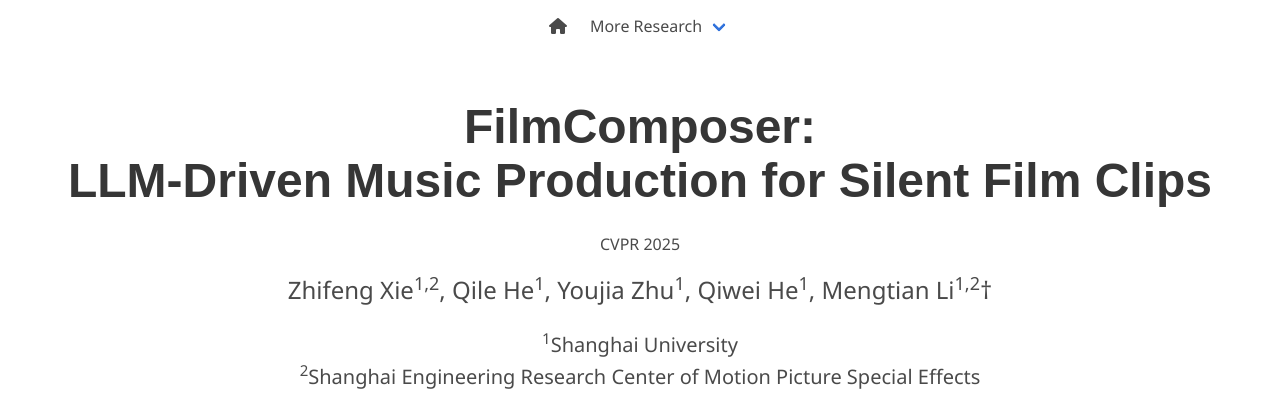
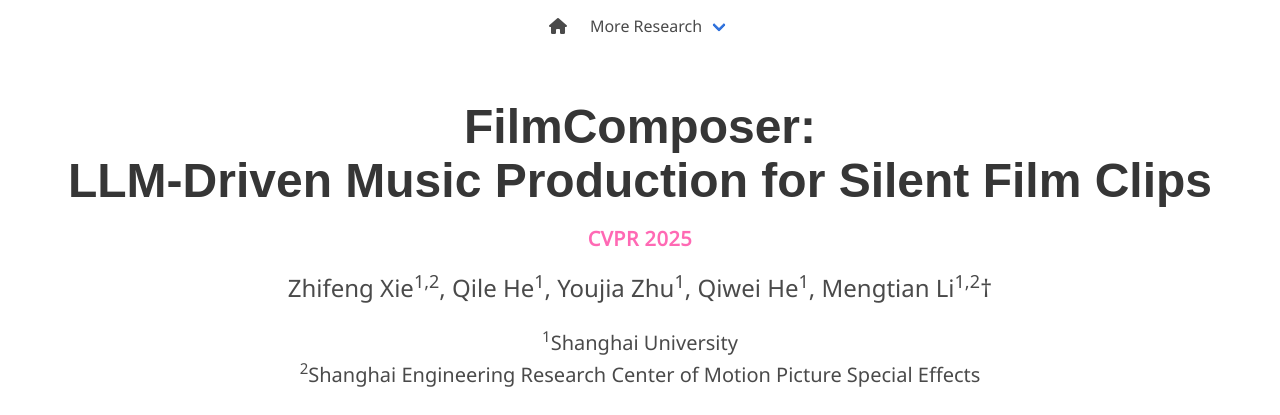
Before and after one commit to Apple-jun/FilmComposer.github.io, a plain HTML site: page index.html in a window 1280 px wide. Shown: the top 415 px of the page. Drawn offline with nearby package versions, Linux system fonts and the light colour scheme; some icons are missing; a web font is replaced by a local one.

Commit message:
Update abstract.css

```diff
--- a/static/css/abstract.css
+++ b/static/css/abstract.css
@@ -56,3 +56,17 @@
     font-size: 1rem;
   }
 }
+
+/* 会议信息样式 */
+.conference-info {
+  font-size: 1.25rem;    /* 与 Bulma 的 is-4 同级字号一致 */
+  font-weight: 700;      /* 加粗效果 */
+  color: #FF69B4;        /* 粉色 (#FF69B4 是标准的 hotpink) */
+  letter-spacing: 0.5px; /* 可选：轻微字间距提升可读性 */
+  margin: -0.5rem 0 1rem; /* 微调间距适应现有布局 */
+}
+
+/* 如果使用 Bulma 的颜色系统 */
+.has-text-pink {
+  color: #FF69B4 !important;
+}
```
